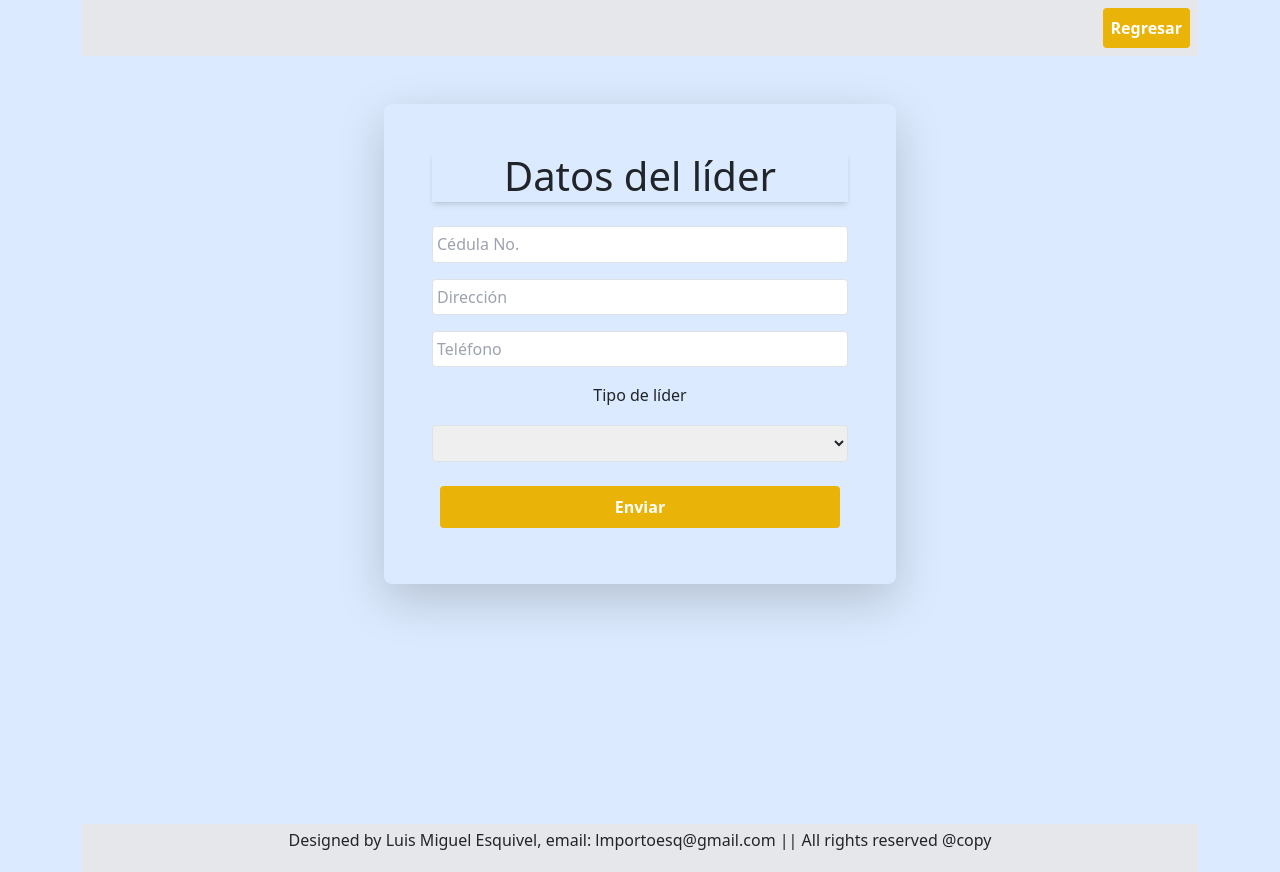
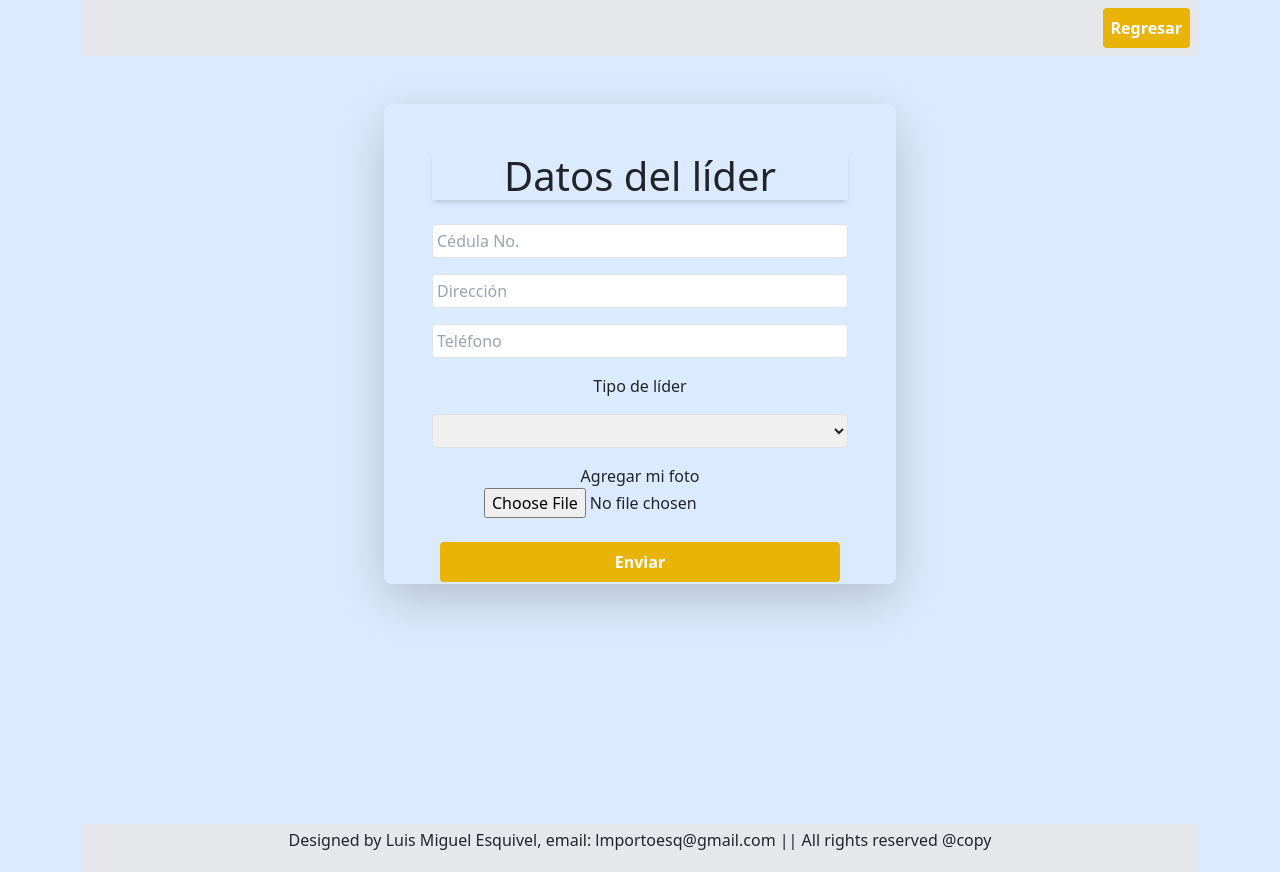
Before and after one commit to lmportoesq/miCampa-a, a React (Create React App) app in the folder my-campaign/: page /create-leader in a window 1280 px wide. Built offline with nearby package versions, Linux system fonts and the light colour scheme.

Commit message:
feac: add photo to leader (#37)
Co-authored-by: Luis porto <lmportoesq@gmail.com>

```diff
--- a/my-campaign/src/components/CreateLeaders.jsx
+++ b/my-campaign/src/components/CreateLeaders.jsx
@@ -3,12 +3,14 @@ import Swal from "sweetalert2";
 import clienteAxios from '../config/axios';
 
 function CreateLeader() {
+    const formData = new FormData();
     const userID = localStorage.getItem('id');
     const [data, setData] = useState({
         docIdent: '',
         leaderType: '',
         phoneNumber: '',
-        adress:'',
+        adress: '',
+        photo:'',
         user: userID
     });
 
@@ -18,13 +20,28 @@ function CreateLeader() {
         return valido;
     };
 
-    const handleInputChange = (e) => {
-        setData({
-            ...data,
-            [e.target.name]: e.target.value,
-        });
-    }
-    const API_URL = 'http://localhost:8080'
+    const handleInputChange = async (e) => {
+        if (!e.target.files) {
+            const url = 'http://res.cloudinary.com/mycampaign/image/upload/v1654714217/pwo2fk04gtdhxgzia472.png'
+            setData({
+                ...data,
+                [e.target.name]: e.target.value,
+                photo: url,
+            });
+        } else {
+            const image = e.target.files[0];
+            formData.append('file', image);
+
+            const result = await clienteAxios.post('/api/upload/image', formData);
+            const { url } = result.data;
+
+            setData({
+                ...data,
+                photo: url,
+            });
+        }
+    };
+
     const handleSubmit = async (e) => {
         e.preventDefault();
         await clienteAxios.post('/api/leaders', data)
@@ -47,18 +64,22 @@ function CreateLeader() {
 
     return (
         <div className='container mx-auto mt-5'>
-            <form className='shadow-lg shadow-blue-900 border-red-300 w-[32rem] h-[30rem] mx-auto my-auto grid grid-col-1 gap-3 text-center p-5 rounded-lg' onSubmit={handleSubmit}>
+            <form className='shadow-lg shadow-blue-900 border-red-300 w-[32rem] h-[30rem] mx-auto my-auto grid grid-col-1 gap-3 text-center p-5 rounded-lg' onChange={handleInputChange} onSubmit={handleSubmit}>
                 <h1 className='shadow-md'>Datos del líder</h1>
-                <input className='border rounded border-black p-1' type="number" name="docIdent" placeholder="Cédula No." onChange={handleInputChange} />
-                <input className='border rounded border-black p-1' type="text" name="adress" placeholder="Dirección" onChange={handleInputChange} />
-                <input className='border rounded border-black p-1' type="tel" name="phoneNumber" placeholder="Teléfono" onChange={handleInputChange} />
+                <input className='border rounded border-black p-1' type="number" name="docIdent" placeholder="Cédula No." />
+                <input className='border rounded border-black p-1' type="text" name="adress" placeholder="Dirección"  />
+                <input className='border rounded border-black p-1' type="tel" name="phoneNumber" placeholder="Teléfono"  />
                 <label htmlFor="type">Tipo de líder</label>
-                <select name="leaderType" className='border rounded border-black p-1' onChange={handleInputChange}>
+                <select name="leaderType" className='border rounded border-black p-1' >
                     <option value=""></option>
                     <option value="Aspirante al concejo">Aspirante al concejo</option>
                     <option value="Comunitario">Comunitario</option>
                     <option value="Otro">Otro</option>
                 </select>
+                <label htmlFor="image">
+                    Agregar mi foto
+                    <input type="file" name="image" placeholder="Foto" accept="image/*" />
+                </label>
                 <button className="bg-yellow-500 hover:bg-yellow-700 text-white font-bold rounded p-2 m-2" type="submit" disabled={handleValidate()}>Enviar</button>
             </form>
         </div>
```
